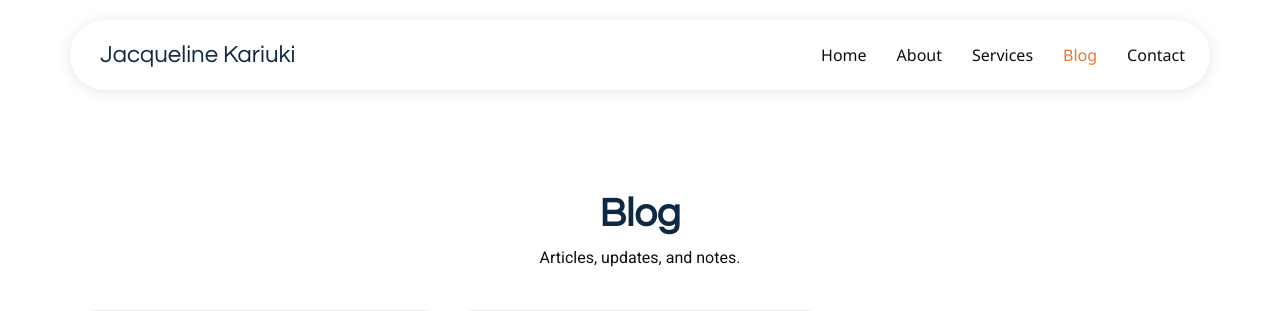
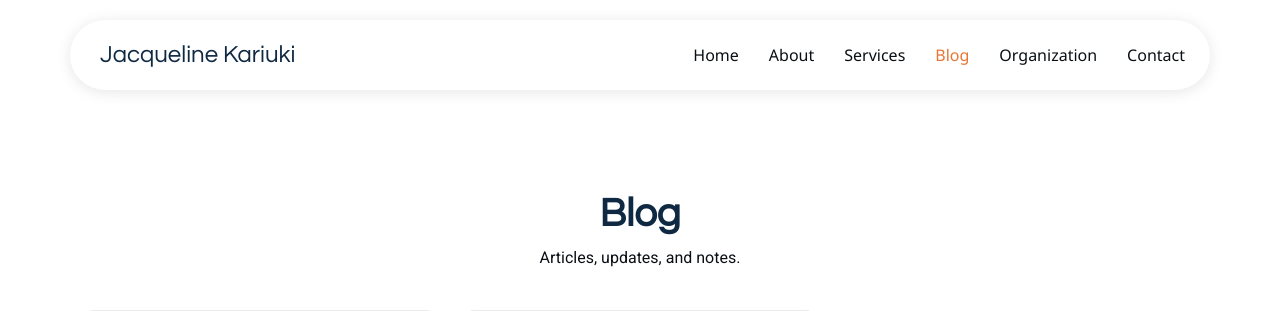
Before and after one commit to EGichuhi/Jackie-Kariuki, a plain HTML site: page blog.html in a window 1280 px wide. Shown: the top 311 px of the page. Drawn offline with Linux system fonts and the light colour scheme.

Commit message:
Update blog.html

```diff
--- a/blog.html
+++ b/blog.html
@@ -92,6 +92,7 @@
           <li><a href="index.html#about">About</a></li>
           <li><a href="index.html#services">Services</a></li>
           <li><a href="blog.html" class="active">Blog</a></li>
+          <li><a href="index.html#organization">Organization</a></li>
           <li><a href="index.html#contact">Contact</a></li>
         </ul>
         <i class="mobile-nav-toggle d-xl-none bi bi-list"></i>
```
